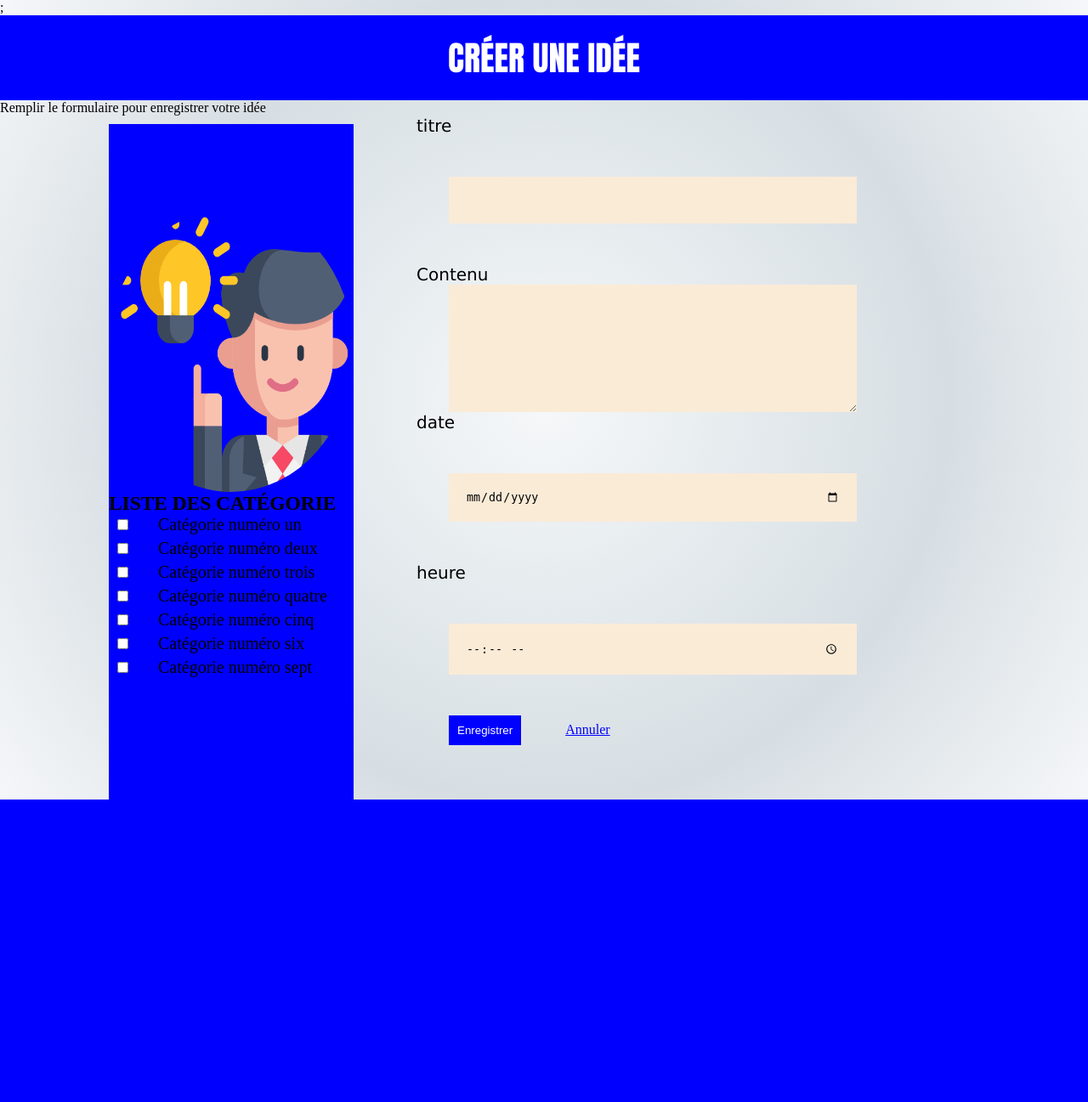
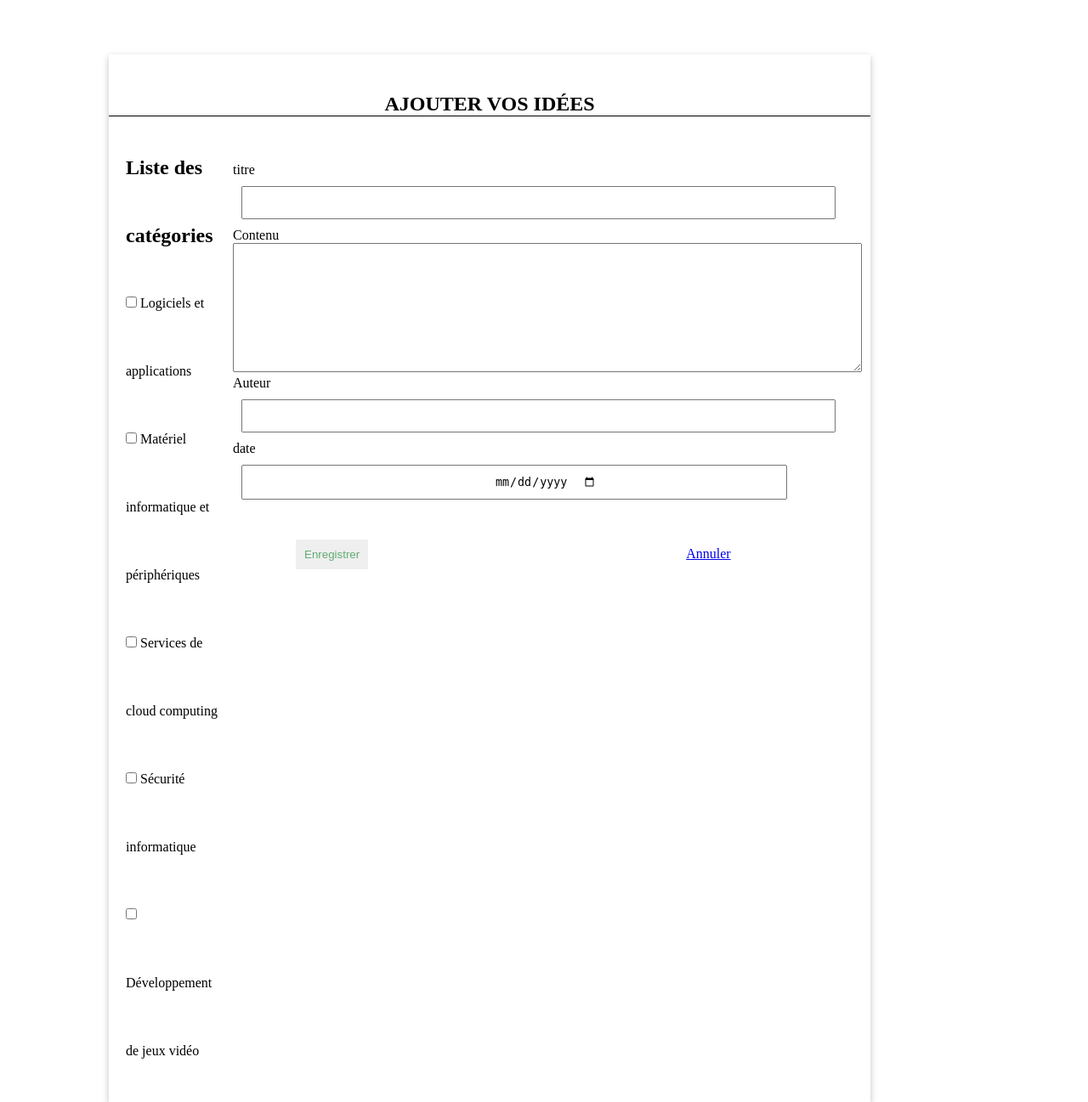
Before and after one commit to ANNAMARONE/application, a PHP site: the page made by création.php in a window 1280 px wide. Shown: the whole page at 85% size. Before the commit the page ends 941 px from the top, so only its background shows below. Run offline with PHP 8.4, Linux system fonts and the light colour scheme.

Commit message:
fin de la troisiéme partie

```diff
--- a/config.php
+++ b/config.php
@@ -21,14 +21,8 @@ if(isset($_POST['envoyer'])){
   $sql = $conn->exec("INSERT INTO utilisateur (Nom,Prenom,numéro_téléphone,adresse_email,Mot_de_passe)VALUES('$nom', '$prenom', '$numero', '$email','$pwd')") ;
 
 }
-// $getData=$_POST;
-// if(!isset($getData['Mot_de_passe'])||!isset( $getData['adresse_email'] )){
 
-// }
-// else{
-//     echo'<h1>Connexion réussi!</h1>';
 
-// }
 
 
 
--- a/création.php
+++ b/création.php
@@ -1,54 +1,32 @@
-<?php
-include("config.php");
-
-
-
- ?>;
-
 <!DOCTYPE html>
 <html lang="en">
 <head>
     <meta charset="UTF-8">
-  <link rel="stylesheet" href="style.css">
+  <link rel="stylesheet" href="idée.css">
     <title>Create Record</title>
-
-
 </head>
 <body>
 
-
-                    <h2 class="mt-5">CRÉER UNE IDÉE</h2>
-
-<p>Remplir le formulaire pour enregistrer votre idée</p>
-
-
                     <form action="affichage.php" method="post">
+                        <fieldset>
+                        <h2 class="mt-5">AJOUTER VOS IDÉES </h2>
+                        <div class="idée1">
                     <div class="création_idée">
-                    <div class="catégorie">
-                   <img src="idée.png" alt="" >
-                    <h3>LISTE DES CATÉGORIE</h3>
-                    <input type="checkbox" name="catégorie" >
-                    <label for="catégorie">Catégorie numéro un</label> <br>
-                    <input type="checkbox" name="catégorie" >
-                    <label for="catégorie">Catégorie numéro deux</label><br>
-                    <input type="checkbox" name="catégorie" >
-                    <label for="catégorie">Catégorie numéro trois</label><br>
-                    <input type="checkbox" name="catégorie" >
-                    <label for="catégorie">Catégorie numéro quatre</label><br>
-                    <input type="checkbox" name="catégorie" >
-                    <label for="catégorie">Catégorie numéro cinq</label><br>
-                    <input type="checkbox" name="catégorie" >
-                    <label for="catégorie">Catégorie numéro six</label><br>
-                    <input type="checkbox" name="catégorie" >
-                    <label for="catégorie">Catégorie numéro sept</label><br>
-
-
-
-
+            <h2>Liste des catégories</h2>
+            <input type="checkbox" name="categorie" value="Logiciels et applications">
+            <label for="">Logiciels et applications</label><br>
+            <input type="checkbox" name="categorie" value="Matériel informatique et périphériques">
+            <label for="">Matériel informatique et périphériques</label><br>
+            <input type="checkbox" name="categorie" value="Services de cloud computing">
+            <label for="">Services de cloud computing</label><br>
+            <input type="checkbox" name="categorie"  value="Sécurité informatique">
+            <label for="">Sécurité informatique</label><br>
+            <input type="checkbox" name="categorie" value="Développement de jeux vidéo">
+            <label for="">Développement de jeux vidéo</label>
 
         </div>
 
-        <div class="idée">
+        <div class="idée2">
 
                         <div class="form-group">
                             <label>titre</label>
@@ -57,23 +35,25 @@ include("config.php");
                         </div>
                         <div class="form-group">
                             <label>Contenu</label><br>
-                            <textarea name="contenu" cols="30" rows="10" class="form-control" name="titre"></textarea>
+                            <textarea name="contenu" cols="90" rows="10" class="form-control" name="titre"></textarea>
                             <span class="invalid-feedback"></span>
                         </div>
                         <div class="form-group">
-                            <label>date</label>
-                            <input type="date" name="date_envoie" class="form-control ">
+                            <label>Auteur</label><br>
+                            <input type="text" name="auteur" class="form-control " >
                             <span class="invalid-feedback"></span>
                         </div>
                         <div class="form-group">
-                            <label>heure</label>
-                            <input type="TIME" name="heure" class="form-control ">
+                            <label>date</label><br>
+                            <input type="date" name="date_envoie" class="form-control ">
                             <span class="invalid-feedback"></span>
                         </div>
                         <button class="btn2" type="submit" name="enregistrer">Enregistrer</button>
                         <a href="index.php" class="btn5">Annuler</a>
                         </div>
                         </div>
+                        </div>
+                        </fieldset>
                     </form>
 
 
--- /dev/null
+++ b/idée.css
@@ -0,0 +1,51 @@
+*{
+    box-sizing: border-box;
+    margin: 0;
+    padding: 0;
+}
+fieldset{
+   width: 70%;
+   margin-left: 10%;
+   margin-top: 5%;
+   box-shadow: rgba(0, 0, 0, 0.24) 0px 3px 8px;
+   border: none;
+}
+.idée1{
+    display: flex;
+    justify-items: center;
+    justify-content: space-between;
+    margin: 10px;
+}
+.mt-5{
+    margin-top: 5%;
+    text-align: center;
+    border-bottom: 1px solid black;
+}
+.création_idée{
+    margin: 10px;
+    line-height: 5rem;
+}
+.idée2{
+    margin-top: 5%;
+
+}
+.idée2 input {
+    padding: 10px;
+    margin: 10px;
+  padding-left: 40%;
+  padding-right:30%;
+}
+.btn2{
+    margin-top: 5%;
+    margin-left: 10%;
+    padding: 10px;
+    border: none;
+    color: rgba(0, 128, 28, 0.596);
+}
+.btn5{
+    margin-left: 50%;
+}
+.cat{
+    box-shadow: rgba(6, 24, 44, 0.4) 0px 0px 0px 2px, rgba(6, 24, 44, 0.65) 0px 4px 6px -1px, rgba(255, 255, 255, 0.08) 0px 1px 0px inset;
+ margin: 10px;
+}
--- a/style.css
+++ b/style.css
@@ -12,6 +12,7 @@ body{
     width: 10%;
     height: 10%;
     border-radius: 100%;
+    margin-left: 5%;
 }
 .log{
     color: black;
@@ -61,76 +62,57 @@ table{
     border: 1px solid black;
 
  }/*============================================================== */
- .catégorie:hover{
-color: red;
+ .conneter{
+    margin-left: 100%;
+ }
+ .btnconnex{
+    margin-left: 80%;
+    padding: 20px;
+    padding-left: 30px;
+    padding-right: 30px;
+    border-radius: 30px;
+    background-color: rgba(0, 0, 0, 0.37) ;
+    border: none;
+ }
+ .btnconnex:hover{
+background-color: green;
+color: white;
+font-size: 20px;
+font-weight: bold;
+
+width: 20%;
+ }
+ .btnconnex a{
+    text-decoration: none;
+ }
+ /* ======================================================================= */
+ .connB{
 
 
-    }
-.catégorie {
+ }
+ .connB input{
+    padding: 20px;
+    width: 50rem;
+    margin: 10px;
+    border: none;
+    box-shadow: rgba(50, 50, 93, 0.25) 0px 30px 60px -12px inset, rgba(0, 0, 0, 0.3) 0px 18px 36px -18px inset;
+ }
+ .connB label{
+    font-weight: bold;
+    font-size: 20px;
+ }
+ .btn4{
+    padding: 20px;
+   width: 10rem;
+    margin: 10px;
+    border: none;
+    background-color: rgb(54, 54, 233);
+    margin-left: 30%;
 
-
-font-size: 20px;
-padding-top: 10%;
-margin-left: 10%;
-background-color:blue;
-margin-top: 10px;
-
-}.catégorie input{
-    margin: 10px;
-    margin-top: -20%;
-}
-.catégorie img{
-    border-radius: 100%;
-    width: 100%;
-    height: 50%;
-    margin-top: -10%;
-}
-.mt-5{
-    font-size: 40px;
-    font-family: Impact, Haettenschweiler, 'Arial Narrow Bold', sans-serif;
-    text-align: center;
-    background-color: blue;
+ }
+ .btn4 a{
     color: white;
- text-shadow: #F6F8F9;
-padding: 20px;
-}
-.création_idée{
-    display: flex;
-    justify-content: space-between;
-
-}
-.idée{
-    margin-right: 20%;
-   margin-top: -5%;
-    padding: 5%;
-}
-.idée input{
-width: 30rem;
-border: none;
-margin: 10%;
-padding: 20px;
-background-color: antiquewhite;
-}
-.idée textarea{
-    width: 30rem;
-    border: none;
-    background-color: antiquewhite;
-    margin-left: 10%;
-}
-.idée label{
-    margin: 10px;
     font-size: 20px;
-    font-family: 'Lucida Sans', 'Lucida Sans Regular', 'Lucida Grande', 'Lucida Sans Unicode', Geneva, Verdana, sans-serif;
-}
-.btn2{
-    padding: 10px;
-    margin-left: 10%;
-   background-color: blue;
-   color: white;
-   border: none;
-}
-.btn5{
-    margin-left: 10%;
-    color: blue;
-
-}
+    text-decoration: none;
+    font-weight: bold;
+ }
```
Also changed, not shown: affichage.php (+48 -14 lines), connection.php (added, +52 -0 lines), index.php (+18 -1 lines), connex.png (added).
